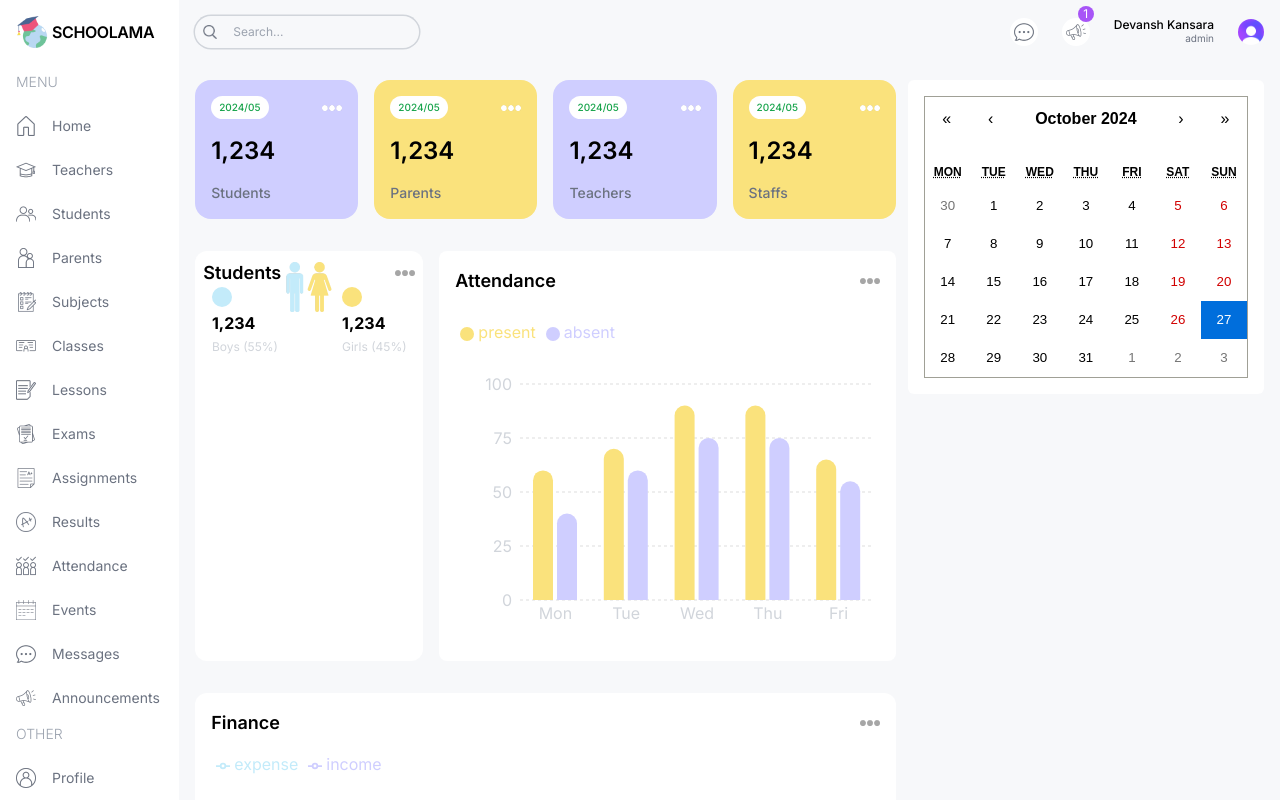
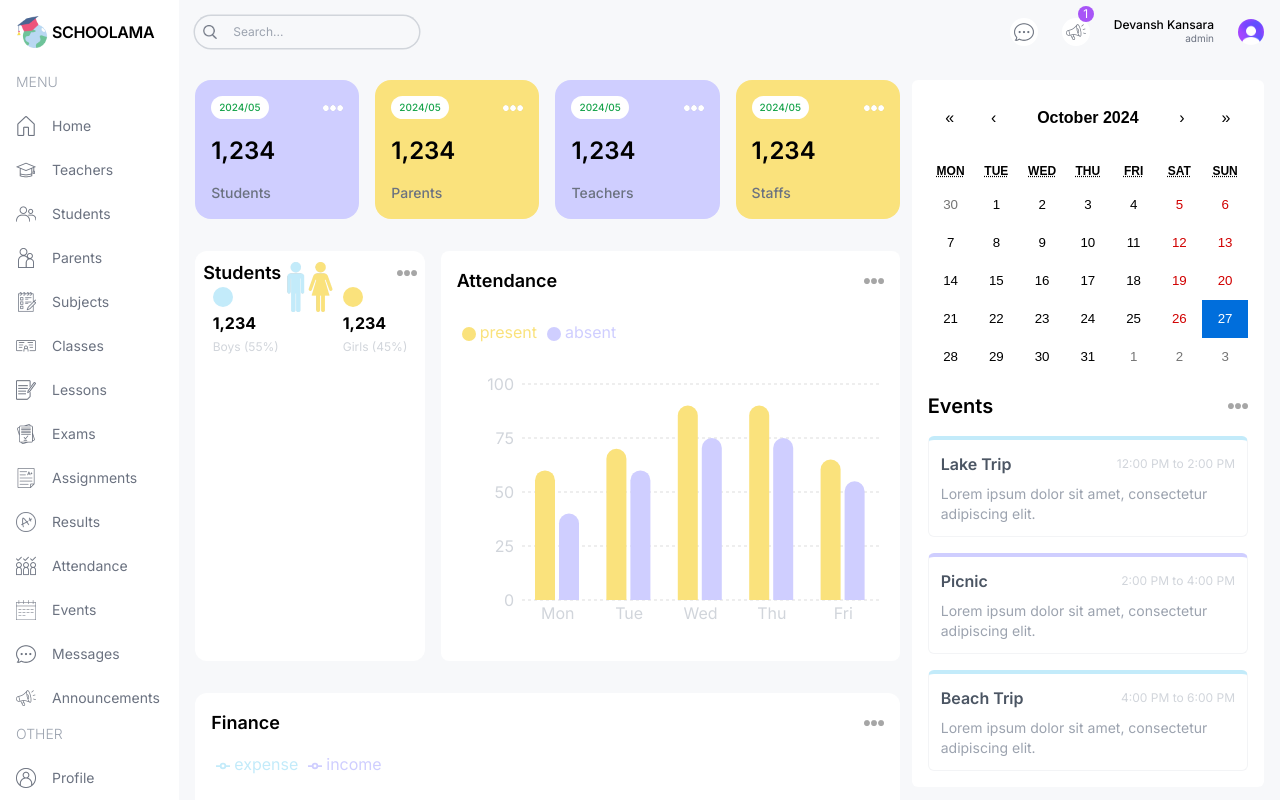
Before and after one commit to Devansh27112001/school-management-dashboard-nextjs, a Next.js app: page /admin in a window 1280 px wide. Built offline with nearby package versions, Linux system fonts and the light colour scheme.

Commit message:
CLIENT: EventCalendar component UI completed

```diff
--- a/src/app/(dashboard)/admin/page.tsx
+++ b/src/app/(dashboard)/admin/page.tsx
@@ -1,6 +1,6 @@
 import AttendanceChart from "@/components/AttendanceChart";
 import CountChart from "@/components/CountChart";
-import EventCalendar from "@/components/eventCalendar";
+import EventCalendar from "@/components/EventCalendar";
 import FinanceChart from "@/components/FinanceChart";
 import UserCard from "@/components/UserCard";
 
--- a/src/app/globals.css
+++ b/src/app/globals.css
@@ -29,10 +29,10 @@
 }
 
 .react-calendar {
-  width: 100%;
+  width: 100% !important;
   max-width: 100%;
   background: white;
-  border: none;
+  border: none !important;
   font-family: "Inter", sans-serif;
   line-height: 1.125em;
 }
--- a/src/components/EventCalendar.tsx
+++ b/src/components/EventCalendar.tsx
@@ -1,4 +1,5 @@
 "use client";
+import Image from "next/image";
 import { useEffect, useState } from "react";
 import Calendar from "react-calendar";
 import "react-calendar/dist/Calendar.css";
@@ -6,6 +7,27 @@
 type ValuePiece = Date | null;
 type Value = ValuePiece | [ValuePiece, ValuePiece];
 
+// TEMPERORY DATA
+const events = [
+  {
+    id: 1,
+    title: "Lake Trip",
+    time: "12:00 PM to 2:00 PM",
+    description: "Lorem ipsum dolor sit amet, consectetur adipiscing elit.",
+  },
+  {
+    id: 2,
+    title: "Picnic",
+    time: "2:00 PM to 4:00 PM",
+    description: "Lorem ipsum dolor sit amet, consectetur adipiscing elit.",
+  },
+  {
+    id: 3,
+    title: "Beach Trip",
+    time: "4:00 PM to 6:00 PM",
+    description: "Lorem ipsum dolor sit amet, consectetur adipiscing elit.",
+  },
+];
 const EventCalendar = () => {
   const [value, onChange] = useState<Value>(null);
 
@@ -16,6 +38,26 @@
   return (
     <div className="bg-white p-4 rounded-md">
       <Calendar onChange={onChange} value={value} />
+      <div className="flex items-center justify-between">
+        <h1 className="text-xl font-semibold my-4">Events</h1>
+        <Image src={"/moreDark.png"} height={20} width={20} alt={""} />
+      </div>
+      <div className="flex flex-col gap-4">
+        {events.map((event) => (
+          <div
+            key={event.id}
+            className="p-3 rounded-md border border-gray-100 border-t-4 odd:border-t-devanshSky even:border-t-devanshPurple"
+          >
+            <div className="flex items-center justify-between">
+              <h1 className="text-md text-gray-600 font-semibold">
+                {event.title}
+              </h1>
+              <span className="text-xs text-gray-300">{event.time}</span>
+            </div>
+            <p className="text-sm mt-2 text-gray-400">{event.description}</p>
+          </div>
+        ))}
+      </div>
     </div>
   );
 };
```
